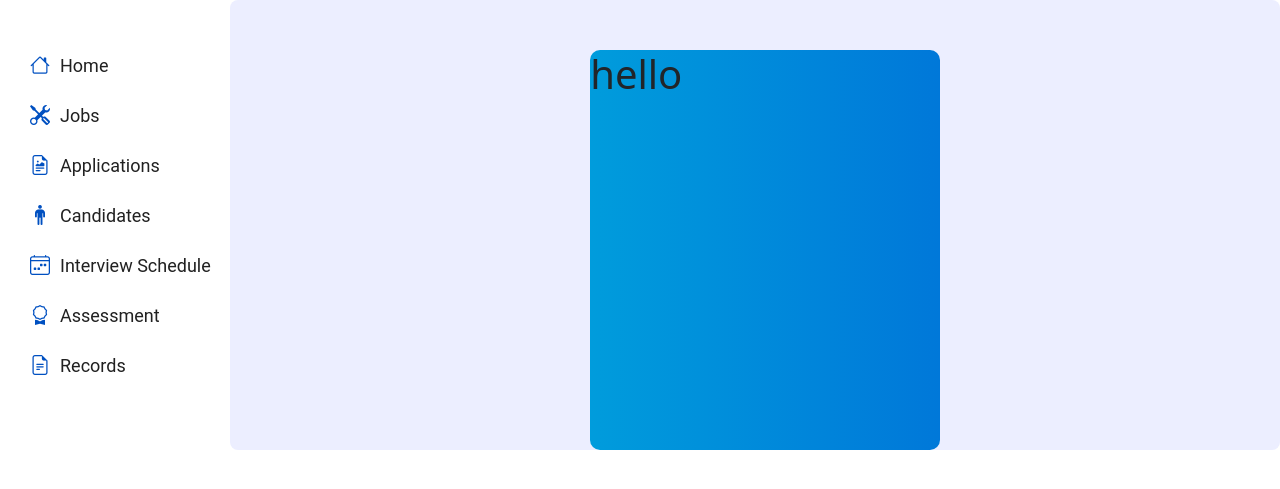
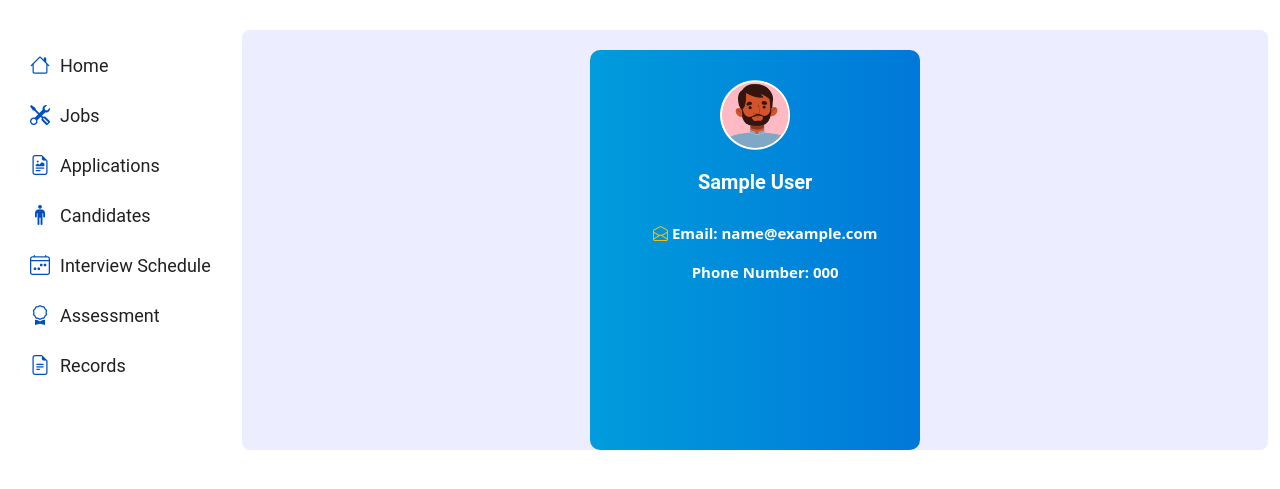
Before and after one commit to martin265/SmartWayConstruction, a PHP site: page /administrator_applicants.php in a window 1280 px wide. Shown: the top 489 px of the page. Run offline with PHP 8.4, Linux system fonts and the light colour scheme; tables that the repository leaves empty or names only in its code hold one stand-in row (values such as "Sample post").

Commit message:
still in progress

```diff
--- a/Styles/style.css
+++ b/Styles/style.css
@@ -215,11 +215,10 @@
 /* ============= card for the applicant details ============ */
 .all-applicants .applicant-details {
     height: 400px;
-    width: 350px;
+    width: 330px;
     background: linear-gradient(to left, #0078D9, #009CDC);
     border-radius: 10px;
-    margin-top: 50px;
-    margin-left: 20px;
+    margin-top: 20px;
 
 }
 
@@ -227,7 +226,7 @@
 @media only screen and (max-width: 768px) {
     .all-applicants .applicant-details {
         height: 400px;
-        width: 100%;
+        width: 95%;
         background: linear-gradient(to left, #0078D9, #009CDC);
         border-radius: 8px;
         margin-top: 50px;
@@ -235,3 +234,36 @@
         margin-right: 0;
     }
 }
+
+/* ================== // ======================== // */
+.content-area .applicant-details h1 {
+    text-align: center;
+    font-size: 20px;
+    font-family: 'Manrope', sans-serif;
+    font-family: 'Roboto', sans-serif;
+    text-transform: capitalize;
+    padding-top: 20px;
+    color: white;
+    font-weight: bolder;
+}
+
+.content-area .applicant-details .applicant-personal-details {
+    padding-top: 20px;
+}
+
+.content-area .applicant-details .applicant-personal-details p {
+    color: white;
+    font-size: 15px;
+    font-weight: 700;
+}
+
+.content-area .applicant-details .applicant-profile {
+    display: flex;
+    justify-content: center;
+}
+
+.content-area .applicant-details .applicant-profile img {
+    width: 70px;
+    height: auto;
+    margin-top: 30px;
+}
--- a/administrator_applicants.php
+++ b/administrator_applicants.php
@@ -39,11 +39,21 @@
         <div class="content-area">
             <div class="container-xxl">
                 <div class="row">
-                    <div class="col-lg-12 all-applicants">
+                    <div class="col-lg-12">
+
+                        <!-- ============= // ================ // -->
+                        <div class="all-applicants">
                             <?php if ($all_results): ?>
                                 <?php foreach($all_results as $single_record) {?>
                                     <div class="applicant-details">
-                                    <h1>hello</h1>
+                                        <div class="applicant-profile">
+                                            <img src="assets\images\man (1).png" alt="">
+                                        </div>
+                                        <h1><?php echo($single_record["first_name"] . " " . $single_record["last_name"]); ?></h1>
+                                        <div class="applicant-personal-details">
+                                            <p><span><i class="bi bi-envelope-open me-1 text-warning"></i></span>Email: <?php echo($single_record["email"]);?></p>
+                                            <p>Phone Number: <?php echo($single_record["phone_number"]); ?></p>
+                                        </div>
                                     </div>
                                 <?php }?>
 
@@ -53,8 +63,8 @@
                                             <img src="Controls\Images\job-search.png" alt="job search">
                                         </div>
                                     </div>
-
                             <?php endif; ?>
+                        </div>
                     </div>
 
                 </div>
```
Also changed, not shown: assets/images/man (1).png (added). Lines whose indentation alone changed are shown as unchanged.
